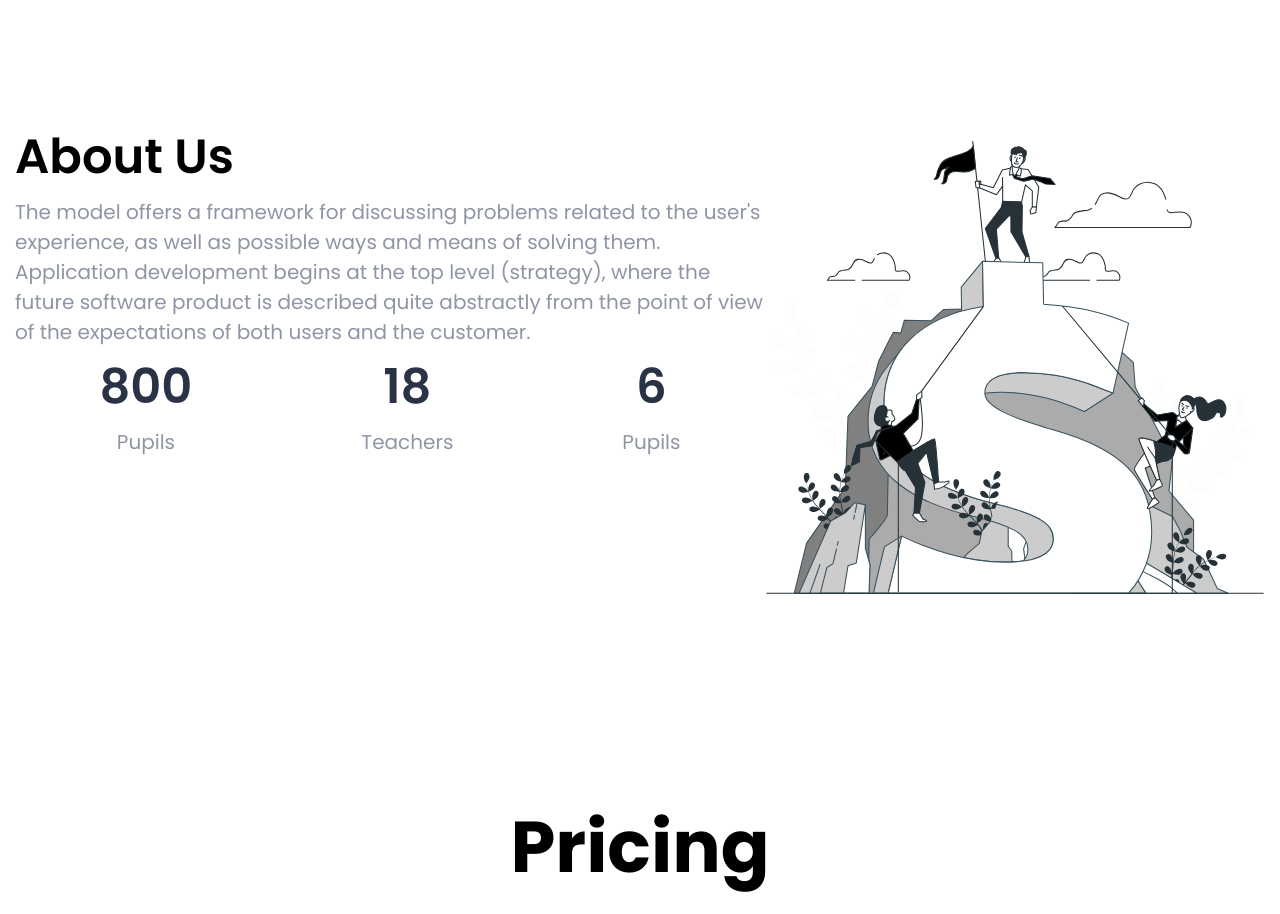
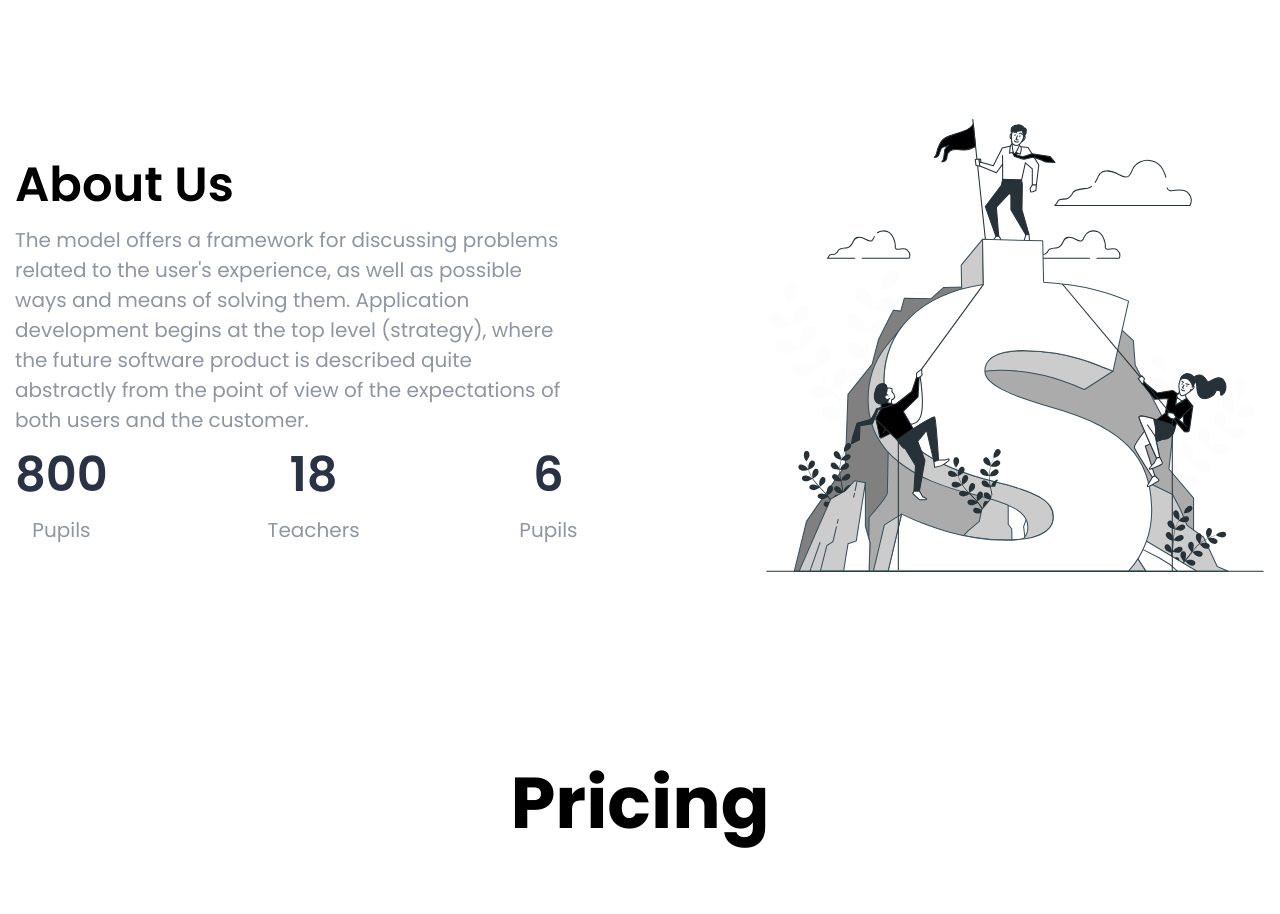
Before and after one commit to ashydud/britlex, a website built with Parcel: page index.html in a window 1280 px wide. Shown: the part 2114-3028 px from the top of the page. Built offline with nearby package versions, Linux system fonts and the light colour scheme.

Commit message:
modified:   .parcel-cache/data.mdb 	modified:   .parcel-cache/lock.mdb 	modified:   assets/css/style.css 	modified:   dist/index.f3b972e4.css 	modified:   dist/index.f3b972e4.css.map

```diff
--- a/assets/css/style.css
+++ b/assets/css/style.css
@@ -398,13 +398,23 @@ section {
 .about {
 	display: flex;
 	justify-content: space-between;
-
+	column-gap: 100px;
 	margin-bottom: 95px;
 }
 
 .about-container {
 	display: flex;
 	flex-direction: column;
+
+}
+
+.about-content {
+	display: flex;
+	flex-direction: column;
+	justify-content: center;
+
+	flex: 0 0 45%;
+	max-width: 45%;
 }
 
 .about-title h2 {
@@ -425,12 +435,14 @@ section {
 
 .about-meta {
 	display: flex;
-	justify-content: space-around;
+	justify-content: space-between;
+
 }
 
 .about-pupils {
 	display: flex;
 	flex-direction: column;
+	align-items: center;
 }
 
 .pupils-number {
@@ -458,6 +470,7 @@ section {
 .about-teachers {
 	display: flex;
 	flex-direction: column;
+	align-items: center;
 }
 
 .teachers-number {
@@ -485,6 +498,7 @@ section {
 .about-foreign {
 	display: flex;
 	flex-direction: column;
+	align-items: center;
 }
 
 .foreign-number {
@@ -510,9 +524,9 @@ section {
 }
 
 .about-image {
-	width: 500px;
-	height: 500px;
-	flex-shrink: 0;
+
+	flex: 0 0 40%;
+	max-width: 40%;
 }
 
 .pricing {
```
Also changed, not shown: 2 other files.
